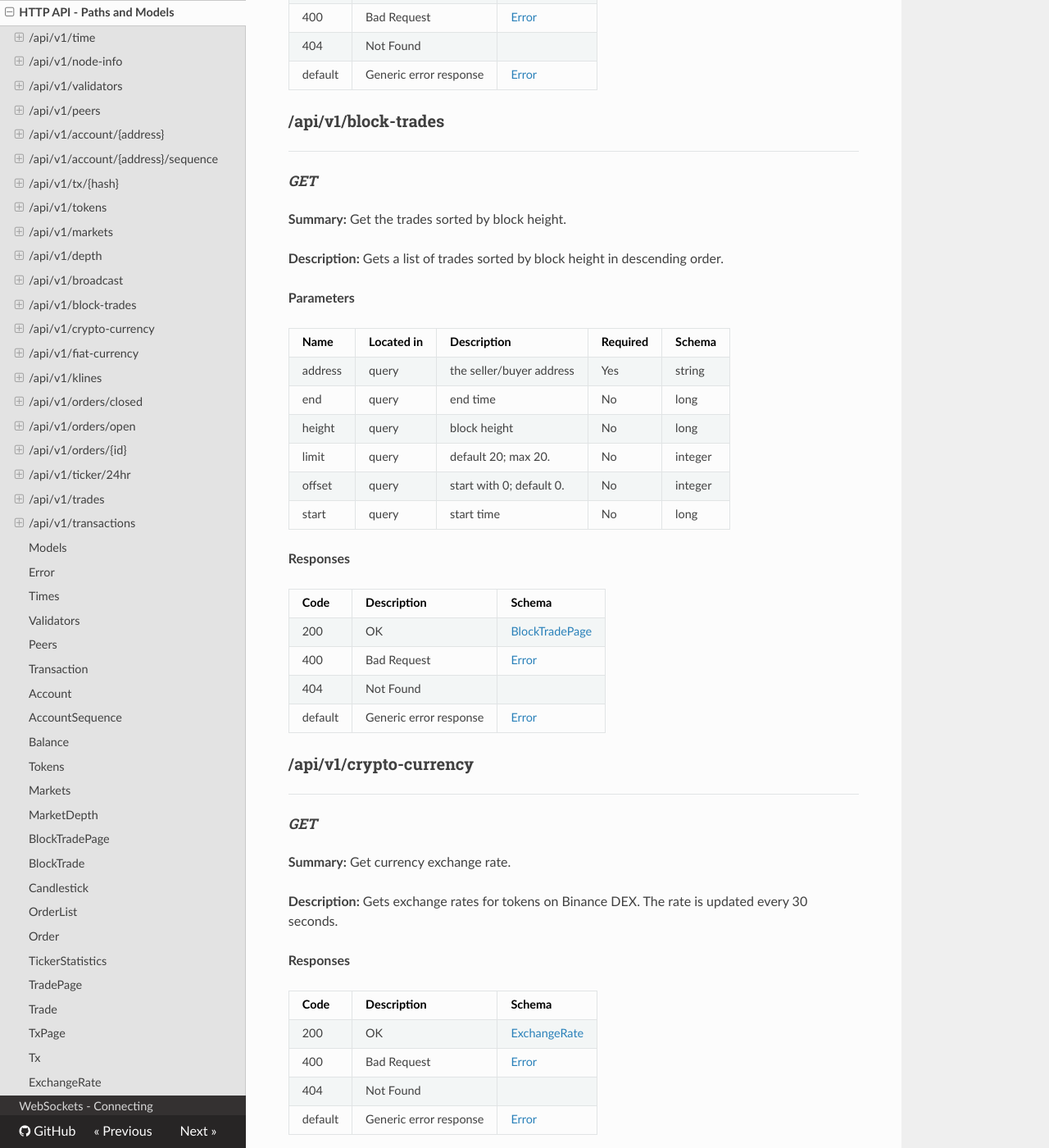
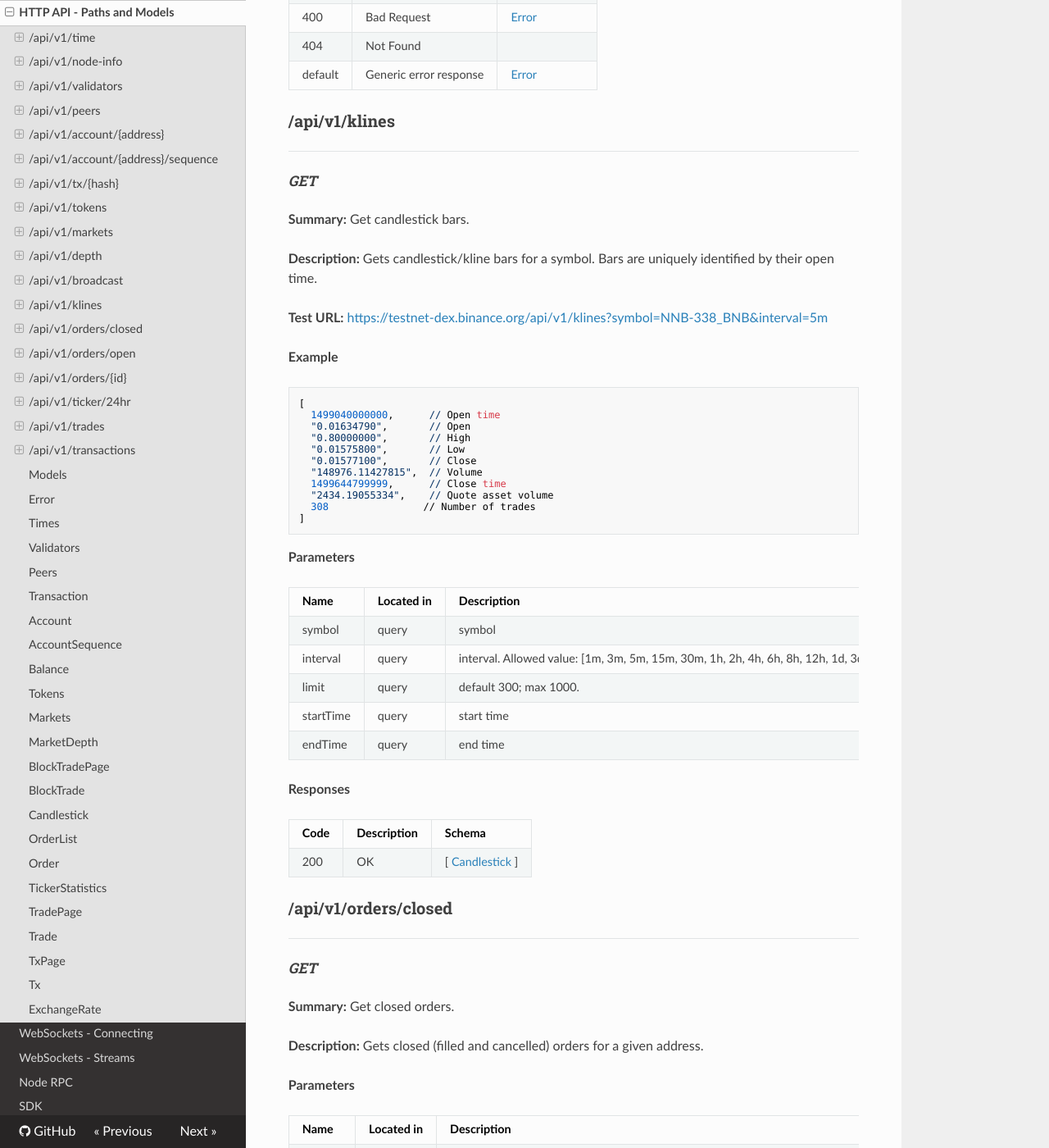
Before and after one commit to yash-sharma1/docs-site, an MkDocs documentation site: the page built from docs/api-reference/dex-api/paths.md, in a window 1280 px wide and 1400 px high, scrolled down 7776 px. Shown: the whole window at 82% size. Built offline with MkDocs 1.6.1, drawn with Linux system fonts in a browser that asks for light colours; nearby versions of some CDN libraries; some of the changed text lies outside the part shown.

Commit message:
update by make build

```diff
--- a/docs/api-reference/dex-api/paths.md
+++ b/docs/api-reference/dex-api/paths.md
@@ -289,65 +289,6 @@ The given _limit_ must be one of the allowed limits below.
 | Code | Description | Schema |
 | ---- | ----------- | ------ |
 | 200 | Success | [ [Transaction](#transaction) ] |
-| 400 | Bad Request | [Error](#error) |
-| 404 | Not Found |  |
-| default | Generic error response | [Error](#error) |
-
-### /api/v1/block-trades
----
-##### ***GET***
-**Summary:** Get the trades sorted by block height.
-
-**Description:** Gets a list of trades sorted by block height in descending order.
-
-**Parameters**
-
-| Name | Located in | Description | Required | Schema |
-| ---- | ---------- | ----------- | -------- | ---- |
-| address | query | the seller/buyer address | Yes | string |
-| end | query | end time | No | long |
-| height | query | block height | No | long |
-| limit | query | default 20; max 20. | No | integer |
-| offset | query | start with 0; default 0. | No | integer |
-| start | query | start time | No | long |
-
-**Responses**
-
-| Code | Description | Schema |
-| ---- | ----------- | ------ |
-| 200 | OK | [BlockTradePage](#blocktradepage) |
-| 400 | Bad Request | [Error](#error) |
-| 404 | Not Found |  |
-| default | Generic error response | [Error](#error) |
-
-### /api/v1/crypto-currency
----
-##### ***GET***
-**Summary:** Get currency exchange rate.
-
-**Description:** Gets exchange rates for tokens on Binance DEX. The rate is updated every 30 seconds.
-
-**Responses**
-
-| Code | Description | Schema |
-| ---- | ----------- | ------ |
-| 200 | OK | [ExchangeRate](#exchangerate) |
-| 400 | Bad Request | [Error](#error) |
-| 404 | Not Found |  |
-| default | Generic error response | [Error](#error) |
-
-### /api/v1/fiat-currency
----
-##### ***GET***
-**Summary:** Get fiat currency exchange rate.
-
-**Description:** Gets exchange rate of fiat currency to cryptocurrency. The rate is updated every 5 minutes.
-
-**Responses**
-
-| Code | Description | Schema |
-| ---- | ----------- | ------ |
-| 200 | OK | [ExchangeRate](#exchangerate) |
 | 400 | Bad Request | [Error](#error) |
 | 404 | Not Found |  |
 | default | Generic error response | [Error](#error) |
```
